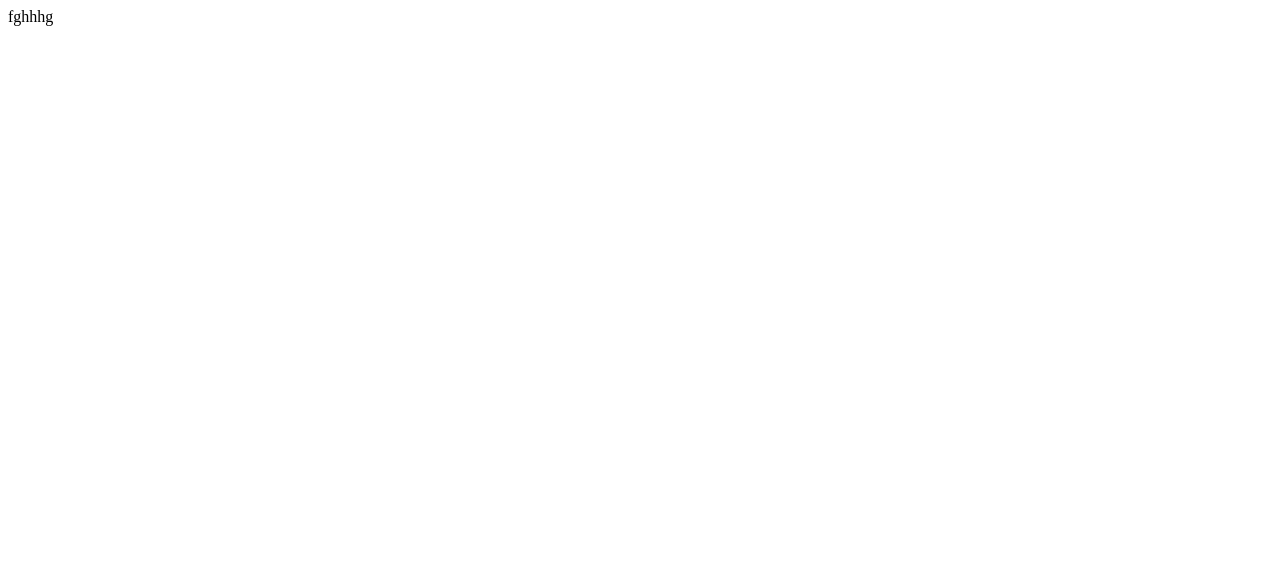
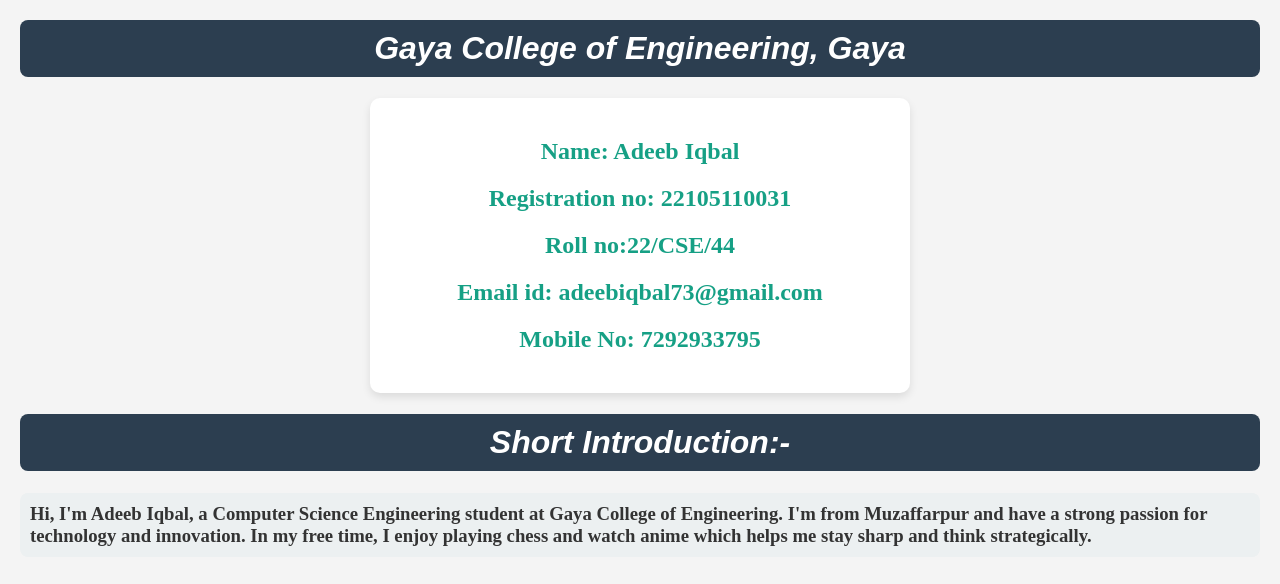
Before and after one commit to Adeebiqbal73/Test1, a plain HTML site: page index.html in a window 1280 px wide. Drawn offline with Linux system fonts and the light colour scheme.

Commit message:
Update index.html

```diff
--- a/index.html
+++ b/index.html
@@ -1 +1,63 @@
-fghhhg
+<!DOCTYPE>
+<html>
+
+<head>
+    <title>Task 1</title>
+    <style>
+        div {
+            width: 500px;
+            margin: 20px auto;
+            text-align: center;
+            background-color: #ffffff;
+            padding: 20px;
+            border-radius: 10px;
+            box-shadow: 0 4px 8px rgba(0, 0, 0, 0.1);
+        }
+
+        h1 {
+            background-color: #2c3e50;
+            color: white;
+            font-style: italic;
+            text-align: center;
+            padding: 10px;
+            border-radius: 8px;
+        }
+
+        h2 {
+            color: #16a085;
+            font-family: 'Times New Roman', Times, serif;
+        }
+
+        h3 {
+            background-color: #ecf0f1;
+            color: #333333;
+            font-family: 'Bookman Old Style', serif;
+            padding: 10px;
+            border-radius: 8px;
+        }
+
+        body {
+            background-color: #f4f4f4;
+            font-family: Arial, sans-serif;
+            margin: 0;
+            padding: 20px;
+        }
+    </style>
+</head>
+
+<body>
+    <h1>Gaya College of Engineering, Gaya</h1>
+    <div>
+        <h2>Name: Adeeb Iqbal</h2>
+        <h2>Registration no: 22105110031</h2>
+        <h2>Roll no:22/CSE/44</h2>
+        <h2>Email id: adeebiqbal73@gmail.com</h2>
+        <h2>Mobile No: 7292933795</h2>
+    </div>
+    <h1>Short Introduction:-</h1>
+    <h3>Hi, I'm Adeeb Iqbal, a Computer Science Engineering student at Gaya College of Engineering.
+        I'm from Muzaffarpur and have a strong passion for technology and innovation. In my free time,
+        I enjoy playing chess and watch anime which helps me stay sharp and think strategically. </h3>
+</body>
+
+</html>
```
